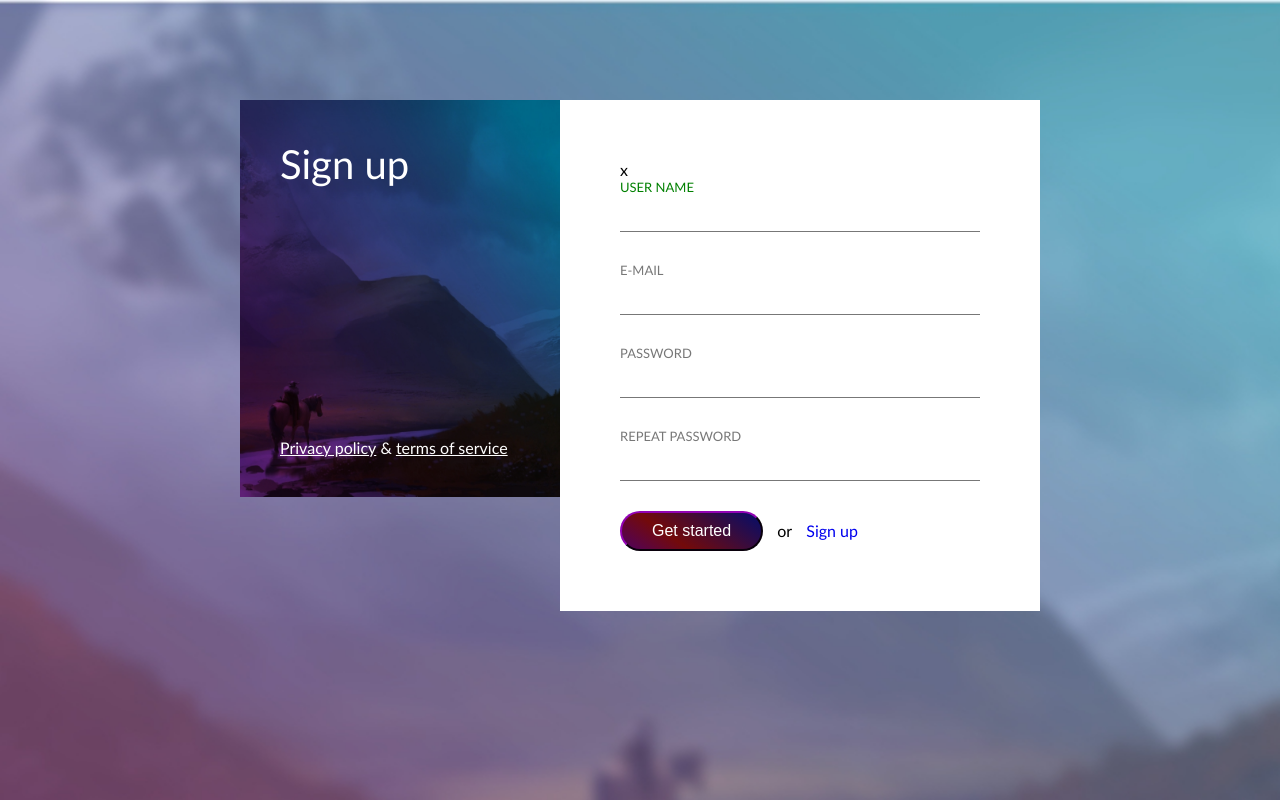
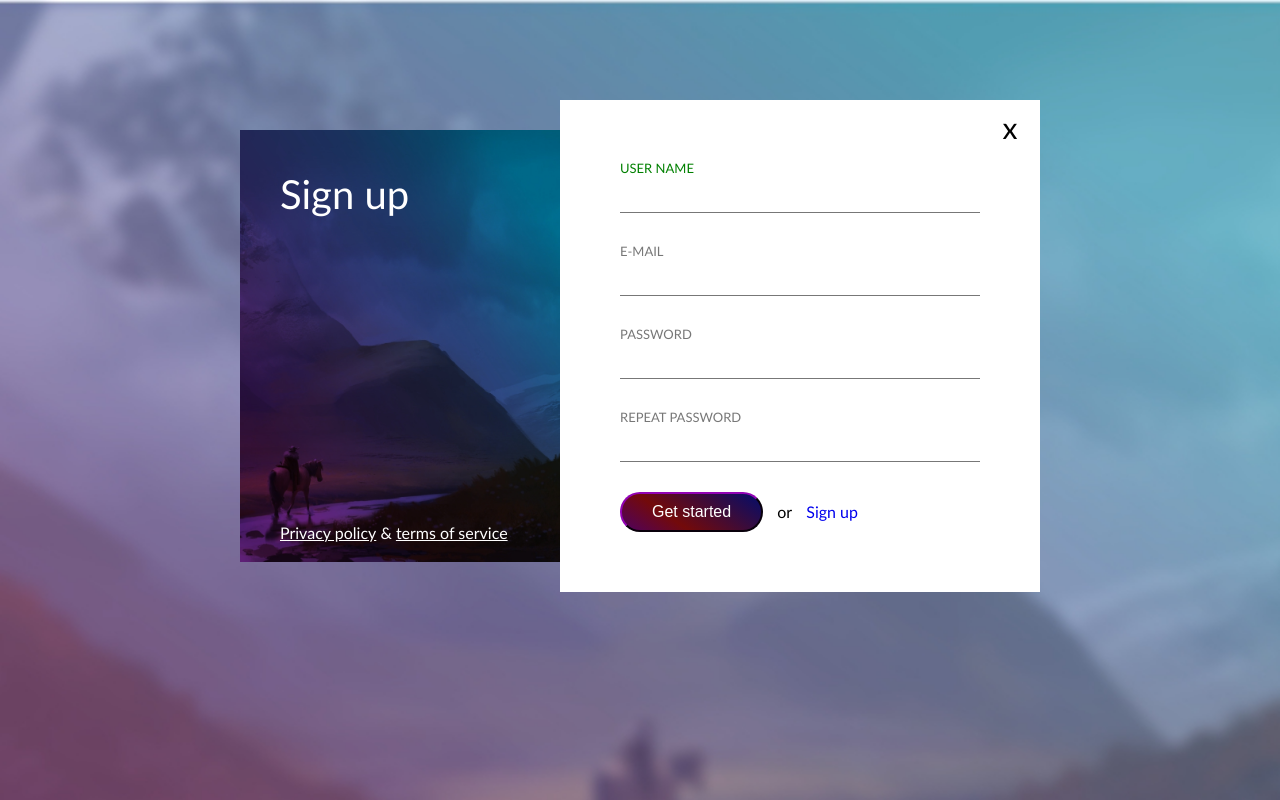
Before and after one commit to Kestutisjulius/009_singup, a website: page index.html in a window 1280 px wide. Drawn offline with Linux system fonts and the light colour scheme.

Commit message:
Left column height #

```diff
--- a/css/main.css
+++ b/css/main.css
@@ -1,11 +1,12 @@
 .container {
+  position: relative;
   width: 800px;
   margin-top: 100px;
   margin-left: calc(50% - 400px);
+  display: inline-block;
 }
 
 .left-column {
-  float: left;
   width: 40%;
   padding: 40px;
   background-color: #6a2480;
@@ -13,6 +14,10 @@
   background-repeat: no-repeat;
   background-position: bottom;
   background-size: cover;
+  position: absolute;
+  bottom: 30px;
+  top: 30px;
+  left: 0px;
 }
 
 .main-title {
@@ -20,21 +25,37 @@
   color: white;
   font-size: 40px;
   font-weight: normal;
-  margin-bottom: 250px;
+  /* margin-bottom: 250px; */
 }
 
 .bottom-links {
   color: white;
+  position: absolute;
+  left: 40px;
+  bottom: 20px;
 }
 .bottom-links > .link {
   color: white;
 }
 
 .right-column {
-  float: left;
+  position: relative;
+  float: right;
   width: 60%;
   padding: 60px;
   background-color: #fff;
 }
 .close {
+  width: 60px;
+  height: 60px;
+  font-size: 30px;
+  text-align: center;
+  line-height: 54px;
+  /* float: right;
+  margin-top: -60px;
+  margin-right: -60px; */
+
+  position: absolute;
+  top: 0px;
+  right: 0px;
 }
```
